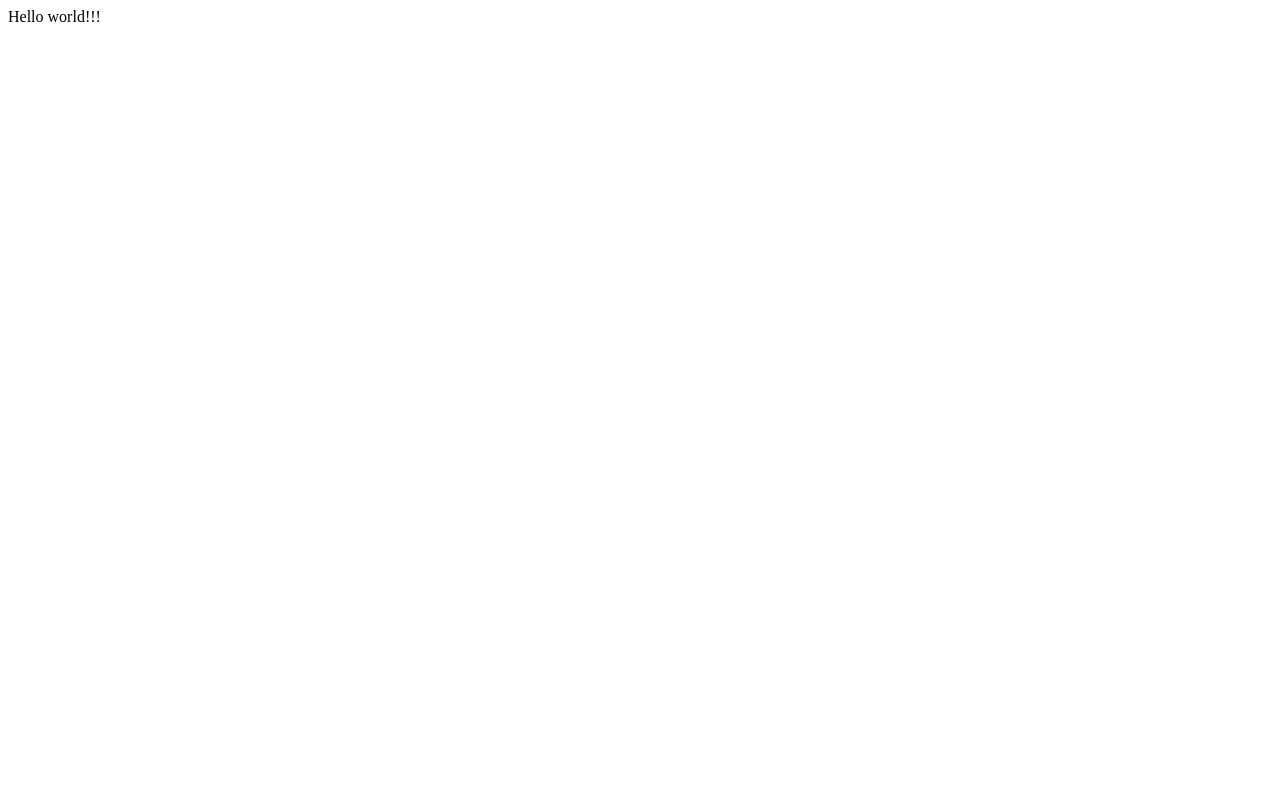
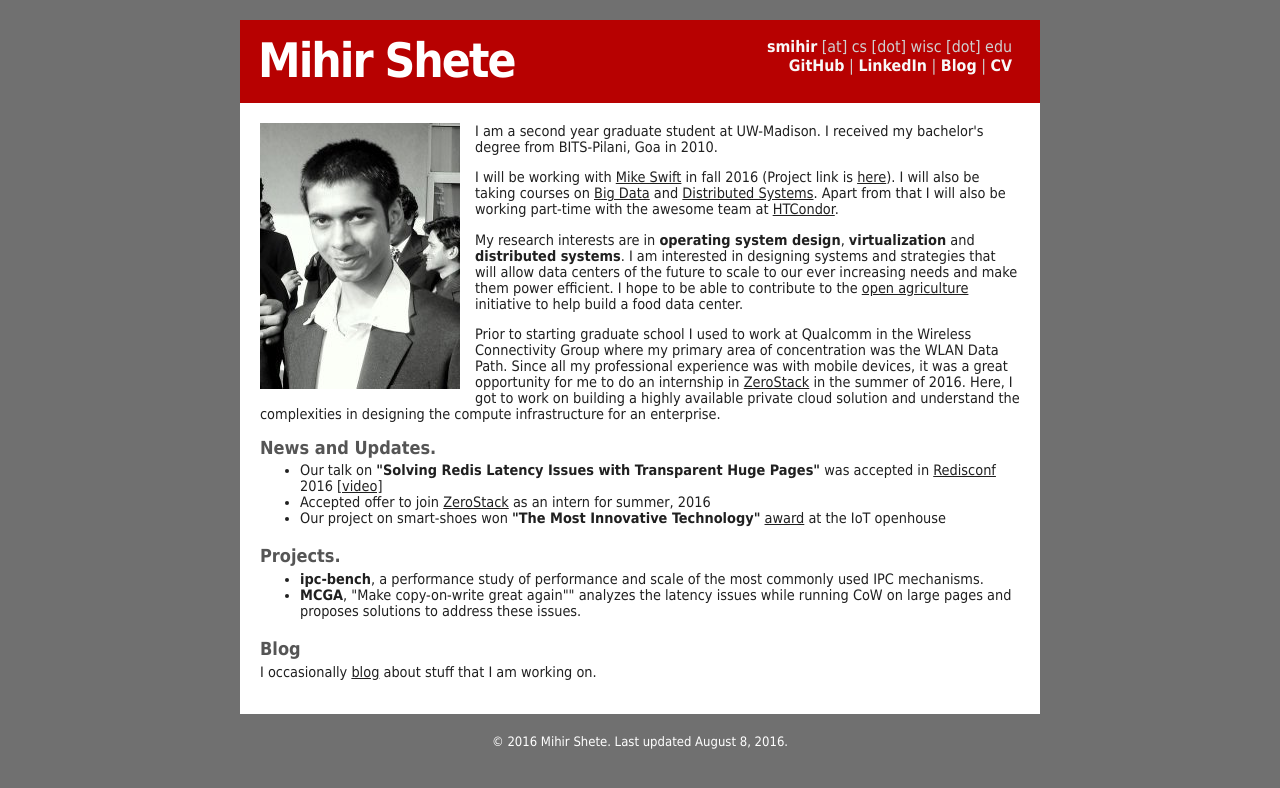
Before and after one commit to smihir/uw-homepage, a plain HTML site: page index.html in a window 1280 px wide. Drawn offline with Linux system fonts and the light colour scheme.

Commit message:
uwh: add content

```diff
--- /dev/null
+++ b/default.css
@@ -0,0 +1,195 @@
+/*
+Design by Free CSS Templates
+http://www.freecsstemplates.org
+Released for free under a Creative Commons Attribution 2.5 License
+*/
+
+/* Elements */
+* {
+	color: #202020;
+}
+
+html, body {
+	height: 100%;
+}
+
+body {
+	margin: 0;
+	padding: 0;
+	background: #707070;
+	font-family: "Tahoma", Arial, Helvetica, sans-serif;
+	font-size: 0.9em;
+}
+
+h1, h2, h3, h4, h5, h6 {
+	margin: 0;
+	padding: 0;
+	color: #555;
+	font-family: "Tahoma", Arial, Helvetica, sans-serif;
+}
+
+p, ol, ul, dl, blockquote {
+	margin-top: 0;
+}
+
+a:hover {
+	text-decoration: none;
+	color: #52A3CC;
+}
+/*
+a:visited a:hover {
+  text-decoration: none;
+  color: #66CCFF;
+}
+*/
+
+/* Wrapper */
+
+#wrapper {
+	width: 800px;
+	height: 100%;
+	min-height: 100%;
+	padding: 20px;
+	margin: 0 auto;
+}
+
+html>body #wrapper {
+	height: auto;
+}
+
+/* Header */
+
+#header {
+	width: 800px;
+	height: 80px;
+  padding-bottom: 3px;
+	background: #B70101;
+  font-size: 1em;
+	color: #D0D0D0;
+}
+
+#header h1 {
+	float: left;
+	padding: 10px 0 0 15px;
+	font-size: 3em;
+	letter-spacing: -2px;
+  color: #FFFFFF;
+}
+
+#header h2 {
+	float: right;
+	padding: 10px 20px 0 0;
+	font-size: 1.25em;
+	letter-spacing: -1px;
+}
+
+#header table, #header th, #header td {
+  font-size: 1.05em;
+  color: #D0D0D0;
+}
+#header b {
+  color: #F8F8F8;
+}
+
+#header a {
+	text-decoration: none;
+}
+
+/* Menu */
+
+#menu {
+	width: 800px;
+	height: 33px;
+	padding-top: 10px;
+        background:#dddddd;
+}
+
+#menu ul {
+	margin: 0;
+	padding: 0;
+	list-style: none;
+}
+
+#menu li {
+	display: inline;
+}
+
+#menu a {
+	display: block;
+	float: left;
+	width: 120px;
+	height: 14px;
+	padding: 3px 4px 0 4px;
+  font-size: 1.1em;
+  text-align: center;
+	text-decoration: none;
+}
+
+#menu .active a, #menu a:hover {
+	color: #3366FF;
+}
+
+/* Content */
+
+#content {
+	width: 760px;
+	background: #FFFFFF;
+  padding-top: 20px;
+	padding-bottom: 20px;
+  padding-right: 20px;
+  padding-left: 20px;
+}
+
+#content h2 {
+	margin-bottom: 1em;
+}
+
+#content h3 {
+  font-size:1.25em;
+	margin-bottom: 0.25em;
+}
+
+#content ul {
+  padding-bottom: 5px;
+}
+
+.leftside_image {
+  float: left;
+  margin-right: 15px;
+  margin-bottom: 5px;
+  text-align: center;
+  font-size: 0.8em;
+  font-style: italic;
+}
+
+#colOne {
+	float: right;
+	width: 500px;
+	padding: 20px 20px 0 20px;
+}
+
+#colTwo {
+	float: left;
+	width: 180px;
+	padding: 20px 20px 0 20px;
+}
+
+#colTwo ul {
+	margin-left: 0;
+	padding-left: 0;
+	list-style-position: inside;
+}
+
+/* Footer */
+
+#footer {
+	width: 800px;
+}
+
+#footer p {
+	margin: 0;
+	padding: 20px 0 0 0;
+	text-align: center;
+	font-size: small;
+  color: #FFFFFF
+}
--- a/index.html
+++ b/index.html
@@ -1 +1,76 @@
-Hello world!!!
+<!DOCTYPE html PUBLIC "-//W3C//DTD XHTML 1.0 Strict//EN"
+"http://www.w3.org/TR/xhtml1/DTD/xhtml1-strict.dtd">
+<html xmlns="http://www.w3.org/1999/xhtml">
+<head>
+<meta http-equiv="content-type" content="text/html; charset=utf-8" />
+<title>Mihir Shete</title>
+<meta name="Mihir Shete is a graduate student in Computer Science at UW-Madison studying systems" content="" />
+<link href="default.css" rel="stylesheet" type="text/css" />
+</head>
+<body>
+<div id="wrapper">
+  <div id="header">
+    <table border=0 width=775px>
+      <tr>
+        <td><h1>Mihir Shete</h1></td>
+        <td align="right">
+          <b>smihir</b> [at] cs [dot] wisc [dot] edu<br>
+          <a href="https://github.com/smihir"
+            target="blank"><b>GitHub</b></a> |
+          <a href="https://www.linkedin.com/in/mihirshete"
+            target="blank"><b>LinkedIn</b></a> |
+          <a href="http://blog.smihir.com"
+            target="blank"><b>Blog</b></a> |
+          <a href="mihir_cv.pdf" target="blank"><b>CV</b></a>
+      </td>
+      </tr>
+    </table>
+	</div>
+	<div id="content">
+      <div class="leftside_image"><a href="images/smihir_photo.JPG" border=0><img src="images/smihir_photo.jpg"></a><br></div>
+      <p>I am a second year graduate student at UW-Madison.
+        I received my bachelor's degree from BITS-Pilani, Goa in 2010.</p>
+
+      <p>I will be working with <a href="http://pages.cs.wisc.edu/~swift/" target="blank">Mike Swift</a> in fall 2016 (Project link is <a href="http://pages.cs.wisc.edu/~smihir/contiguousmemory.html" target="blank">here</a>).
+      I will also be taking courses on  <a href="http://pages.cs.wisc.edu/~akella/CS838/F16/index.html" target="blank">Big Data</a>
+      and <a href="http://pages.cs.wisc.edu/~remzi/Classes/739/Fall2015/" target="blank">Distributed Systems</a>.
+       Apart from that I will also be working part-time with the awesome team at
+       <a href="https://research.cs.wisc.edu/htcondor/" target="blank">HTCondor</a>.</p>
+
+      <p>My research interests are in <b>operating system design</b>,
+      <b>virtualization</b> and <b>distributed systems</b>.
+      I am interested in designing systems and strategies
+      that will allow data centers of the future to scale to our ever increasing needs
+      and make them power efficient. I hope to be able to contribute to the <a href="http://openag.media.mit.edu/hardware/" target="blank">open agriculture</a>
+       initiative to help build a food data center.</p>
+
+      <p>Prior to starting graduate school I used to work at Qualcomm in the Wireless Connectivity Group where my primary
+      area of concentration was the WLAN Data Path. Since all my professional experience was with mobile devices, it was a great
+      opportunity for me to do an internship in <a href="https://www.zerostack.com/" target="blank">ZeroStack</a> in the summer of 2016. Here, I got to work on building a highly available
+      private cloud solution and understand the complexities in designing the compute infrastructure for an enterprise.
+
+    <div style="clear:both"></div>
+    <h3>News and Updates.</h3>
+    <ul>
+      <li>Our talk on <b>"Solving Redis Latency Issues with Transparent Huge Pages"</b> was accepted in <a href="http://redisconference.com/" target="blank">Redisconf</a> 2016 <a href="https://www.youtube.com/watch?v=cSXqtVtJiqI" target="blank">[video]</a></li>
+      <li>Accepted offer to join <a href="https://www.zerostack.com" target="blank">ZeroStack</a> as an intern for summer, 2016</li>
+      <li>Our project on smart-shoes won <b>"The Most Innovative Technology"</b> <a href="https://twitter.com/UWIoTLab/status/675509729007763456" target="blank">award</a> at the IoT openhouse</li>
+    </ul>
+
+    <h3>Projects.</h3>
+    <ul>
+      <li><b>ipc-bench</b>, a performance study of performance and scale of the most commonly used IPC mechanisms.</li>
+      <li><b>MCGA</b>, "Make copy-on-write great again"" analyzes the latency issues while running CoW on large pages
+      and proposes solutions to address these issues.</li>
+    </ul>
+
+
+    <h3>Blog</h3>
+    <p>I occasionally <a href="http://blog.smihir.com" target="blank">blog</a> about stuff that I am working on.</p>
+
+</div>
+</body>
+	<div id="footer">
+    <p>&copy; 2016 Mihir Shete.  Last updated August 8, 2016.</p>
+	</div>
+</html>
```
Also changed, not shown: images/smihir_photo.jpg (added).
